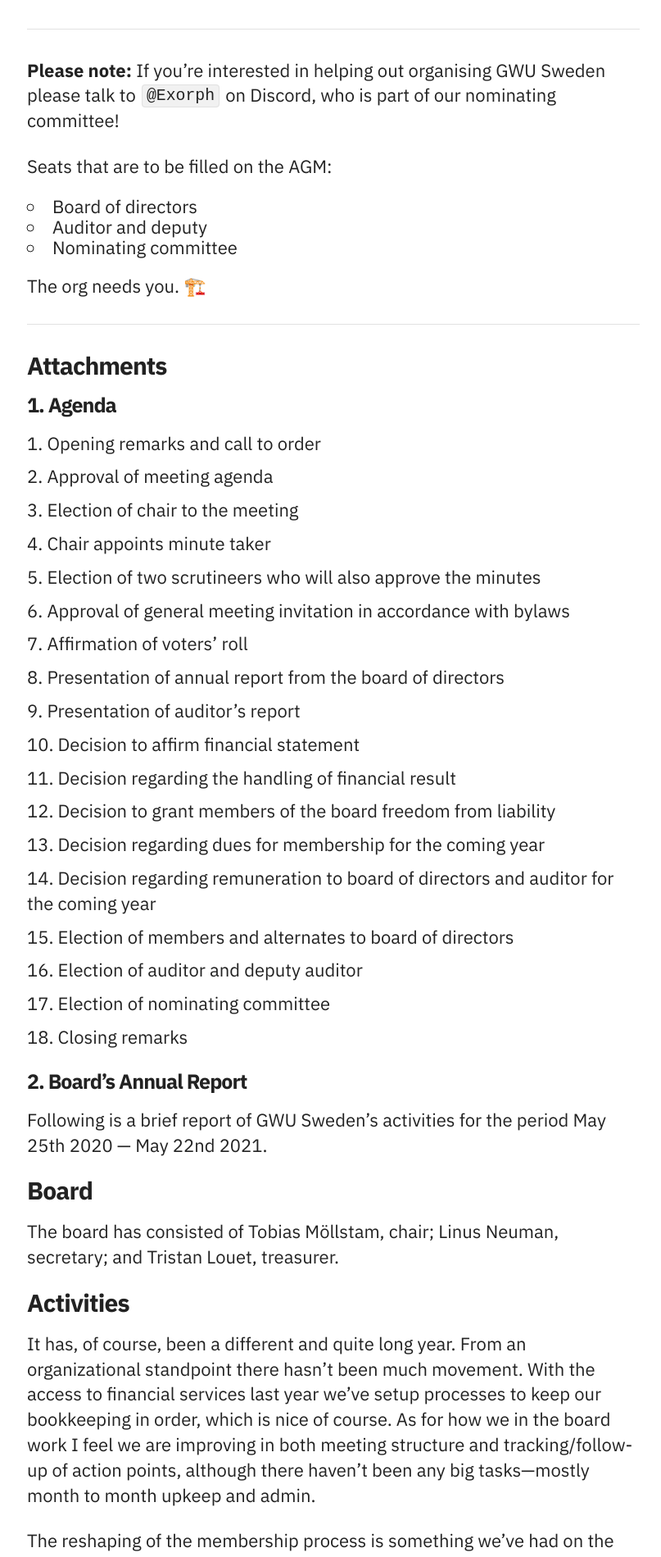
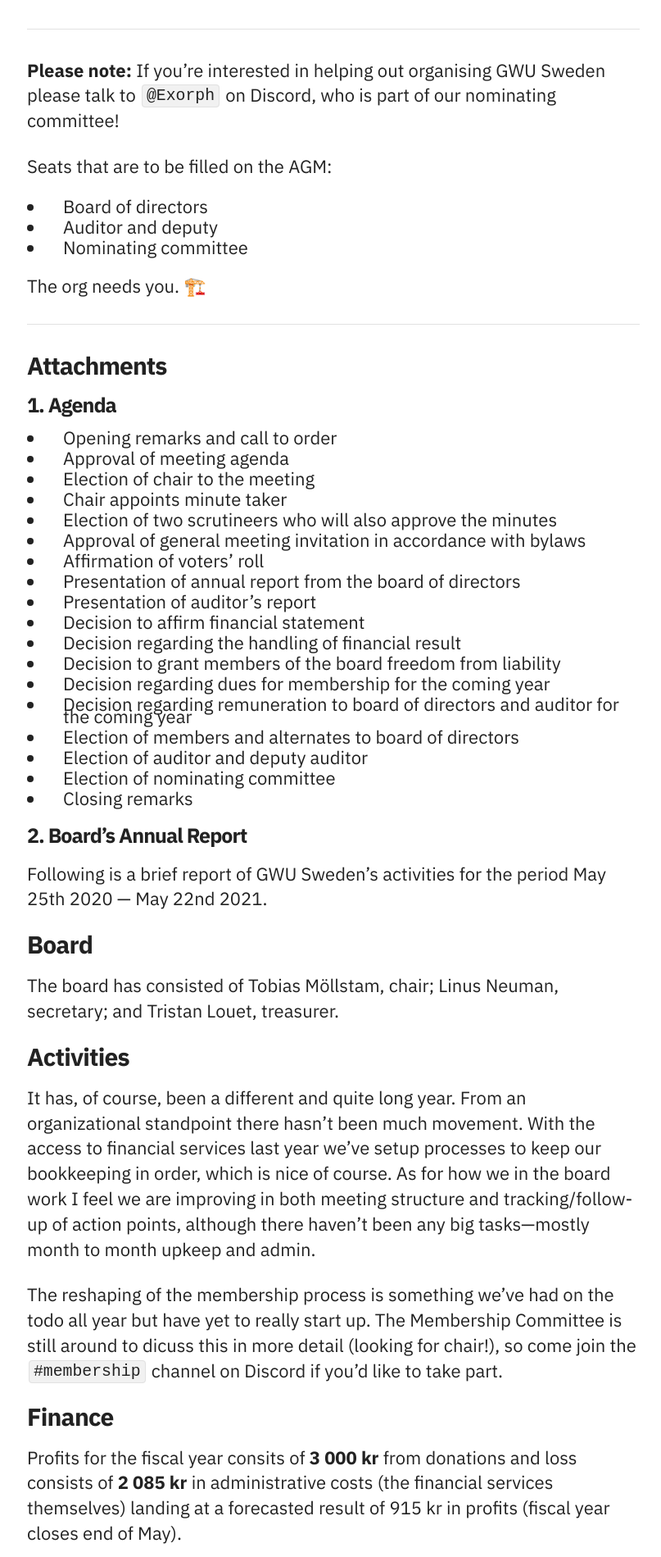
Before and after one commit to GWU-Sweden/gwu-sweden.org, a Jekyll site: the page built from agm2021/index.md, in a window 1280 px wide. Shown: the part 471-2370 px from the top of the page at 82% size, without its empty margins (233-1040 px from the left). Built offline with Jekyll 4.4.1, drawn with Linux system fonts in a browser that asks for light colours.

Commit message:
tweaked AGM list style

```diff
--- a/_layouts/agm.html
+++ b/_layouts/agm.html
@@ -36,11 +36,15 @@
 			line-height: 1.0;
 		}
 
-			ol {
+		ol, ul {
+			list-style: disc outside none;
+			margin-left: 0;
+			padding-left: 1em;
 		}
 
-			ol li {
+		li {
 			line-height: 1.4;
+			padding-left: 1em;
 		}
 
 		#container {
```
Lines whose indentation alone changed are shown as unchanged.
